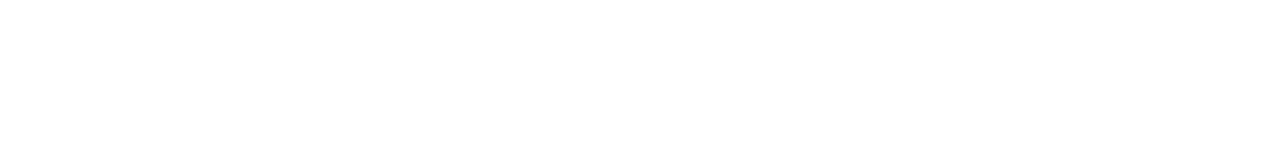
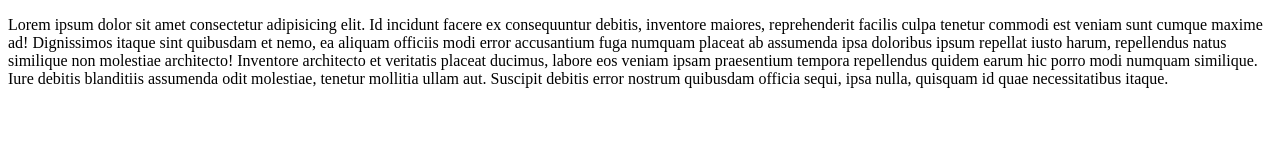
Before and after one commit to toodCode/gaming-website, a plain HTML site: page index.html in a window 1280 px wide. Drawn offline with Linux system fonts and the light colour scheme.

Commit message:
adding paragraph

```diff
--- a/index.html
+++ b/index.html
@@ -6,6 +6,6 @@
     <title>Document</title>
 </head>
 <body>
-
+    <p>Lorem ipsum dolor sit amet consectetur adipisicing elit. Id incidunt facere ex consequuntur debitis, inventore maiores, reprehenderit facilis culpa tenetur commodi est veniam sunt cumque maxime ad! Dignissimos itaque sint quibusdam et nemo, ea aliquam officiis modi error accusantium fuga numquam placeat ab assumenda ipsa doloribus ipsum repellat iusto harum, repellendus natus similique non molestiae architecto! Inventore architecto et veritatis placeat ducimus, labore eos veniam ipsam praesentium tempora repellendus quidem earum hic porro modi numquam similique. Iure debitis blanditiis assumenda odit molestiae, tenetur mollitia ullam aut. Suscipit debitis error nostrum quibusdam officia sequi, ipsa nulla, quisquam id quae necessitatibus itaque.</p>
 </body>
 </html>
```
